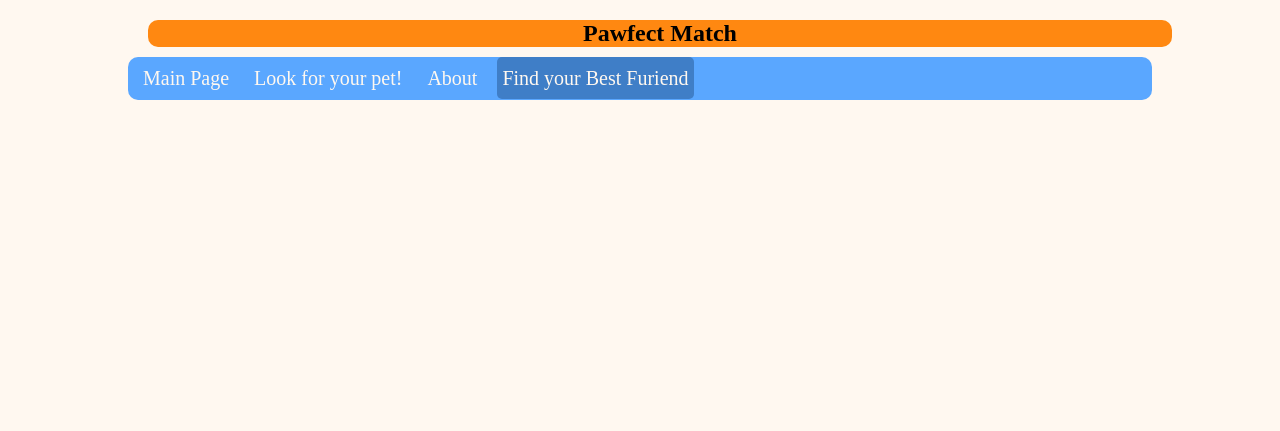
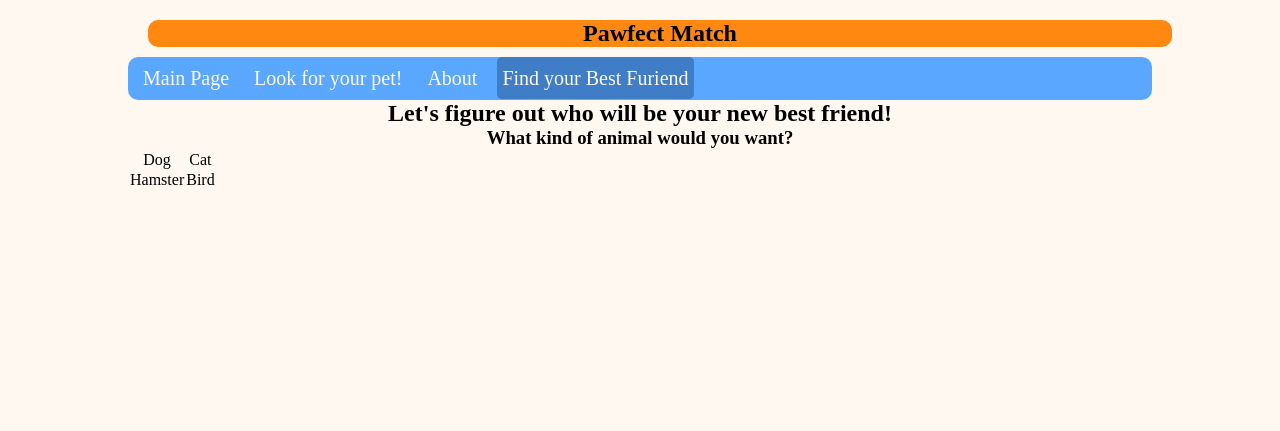
Before and after one commit to reeseodvina/pet-adoption-gallery, a Flask app: page /quiz in a window 1280 px wide. Shown: the top 431 px of the page. Run offline with Flask 3, Linux system fonts and the light colour scheme; some web fonts are replaced.

Commit message:
Add quiz section to determine best friend animal
Added a quiz section to help users find their best friend based on their preferred animal.

```diff
--- a/frontend/templates/quiz.html
+++ b/frontend/templates/quiz.html
@@ -22,4 +22,25 @@
                 </ul>
             </nav>
         </div>
+
+    <div>
+        <h2> Let's figure out who will be your new best friend!</h2>
+    </div>
+    <div id="quiz">
+        <div class="quiz-form">
+            <h3 class="question">What kind of animal would you want?</h3>
+            <div class="answers">
+                <table>
+                    <tr>
+                        <td>Dog</td>
+                        <td>Cat</td>
+                    </tr>
+                    <tr>
+                        <td>Hamster</td>
+                        <td>Bird</td>
+                    </tr>
+                </table>
+            </div>
+        </div>
+    </div>
     <body>
```
